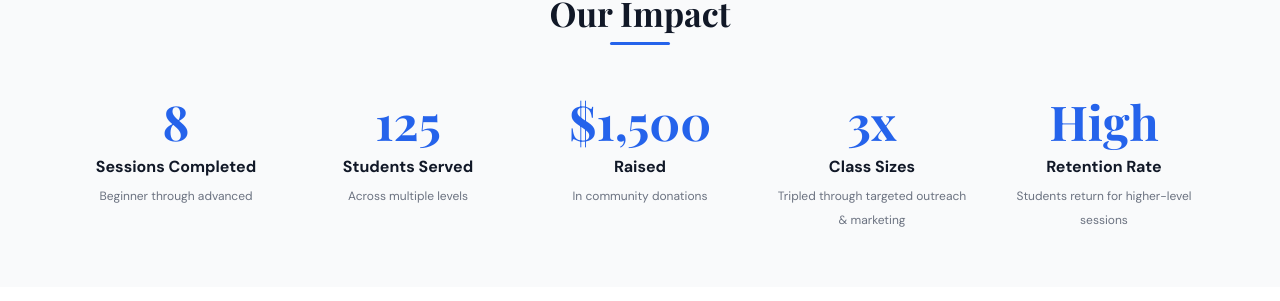
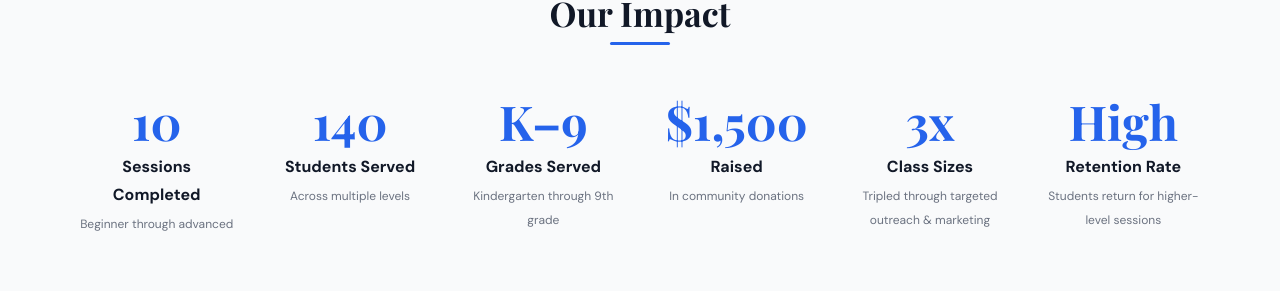
Before and after one commit to almadenvoices/almaden-voices-website, a React (Create React App) app in the folder client/: page /impact in a window 1280 px wide. Shown: the part 189-490 px from the top of the page. Built offline with nearby package versions, Linux system fonts and the light colour scheme.

Commit message:
Impact: refresh the metrics and add the grade range
Sessions completed goes 8 -> 10 and students served 125 -> 140, and a
new "Grades Served" card records that the programs run K-9.

Co-Authored-By: Claude Opus 5 (1M context) <noreply@anthropic.com>

```diff
--- a/client/src/Pages/Impact/ImpactPage.js
+++ b/client/src/Pages/Impact/ImpactPage.js
@@ -15,8 +15,9 @@ const studentVideos = [
 ];
 
 const metrics = [
-    { number: "8", label: "Sessions Completed", description: "Beginner through advanced" },
-    { number: "125", label: "Students Served", description: "Across multiple levels" },
+    { number: "10", label: "Sessions Completed", description: "Beginner through advanced" },
+    { number: "140", label: "Students Served", description: "Across multiple levels" },
+    { number: "K–9", label: "Grades Served", description: "Kindergarten through 9th grade" },
     { number: "$1,500", label: "Raised", description: "In community donations" },
     { number: "3x", label: "Class Sizes", description: "Tripled through targeted outreach & marketing" },
     { number: "High", label: "Retention Rate", description: "Students return for higher-level sessions" },
```
